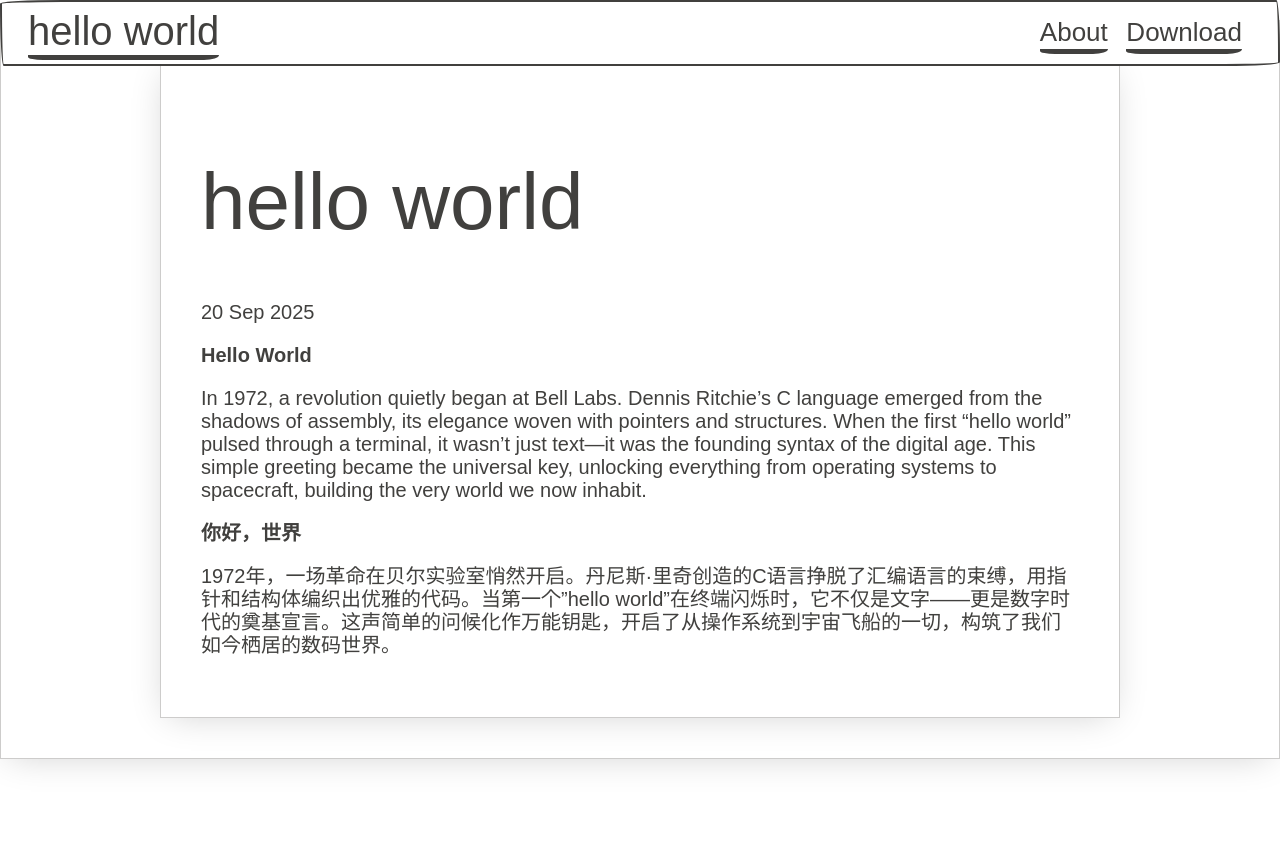
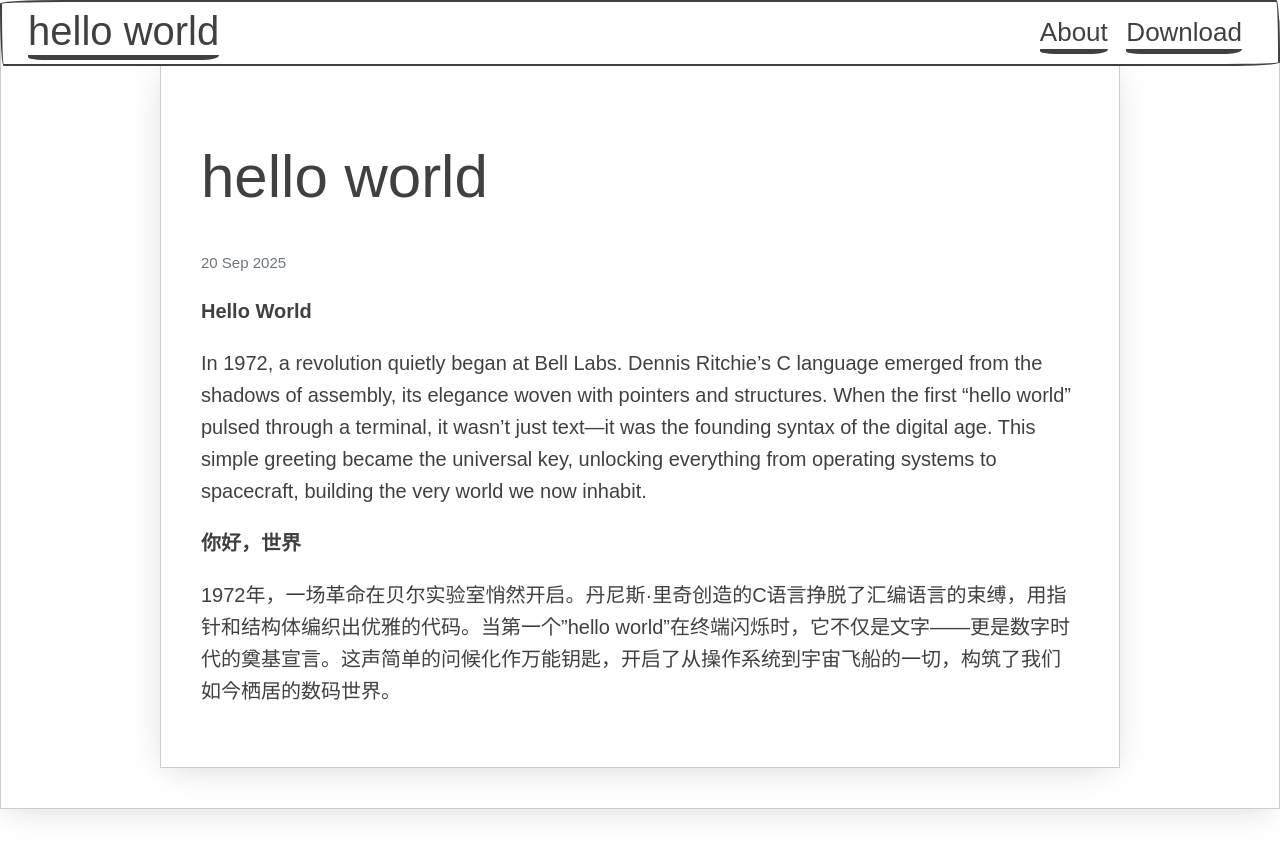
Before and after one commit to jejujiang/blog, a Jekyll site: the page built from _posts/2025-09-20-hello-world.md, in a window 1280 px wide. Shown: the top 856 px of the page. Built offline with Jekyll 4.4.1, drawn with Linux system fonts in a browser that asks for light colours; some web fonts are replaced.

Commit message:
hello world

```diff
--- a/_layouts/post.html
+++ b/_layouts/post.html
@@ -1,8 +1,7 @@
 ---
 layout: default
 ---
-  <h1 class="">{{ page.title }}</h1>
-  <div class="">
-    <time>{{ page.date | date_to_string }}</time>
-  </div>
+<article class="article">
+  <h1 class="article-title">{{ page.title }}</h1>
+  <p class="article-meta"><time>{{ page.date | date_to_string }}</time></p>
   {{ content }}
--- a/index.html
+++ b/index.html
@@ -13,7 +13,7 @@ layout: default
       <time>{{ post.date | date_to_string }}</time>
     </h5>
     <p class="card-text">{{ post.excerpt }}</p>
-    <a class="card-link" href="{{ site.baseurl }}{{ post.url }}"><span class="badge secondary">Read more</span></a>
+    <a class="card-link" href="{{ site.baseurl }}{{ post.url }}"><button>Read more</button></a>
   </div>
 </div>
 </div>
```
